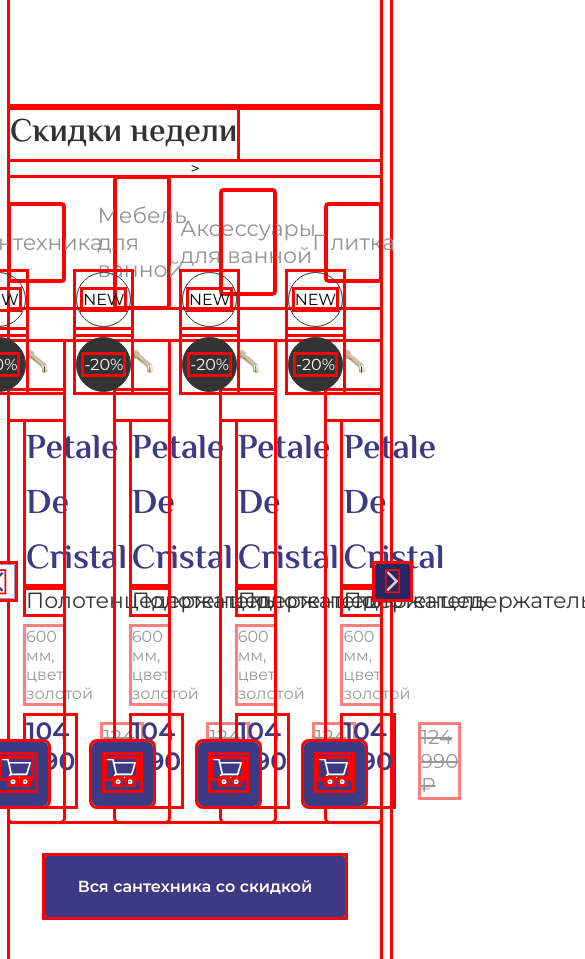
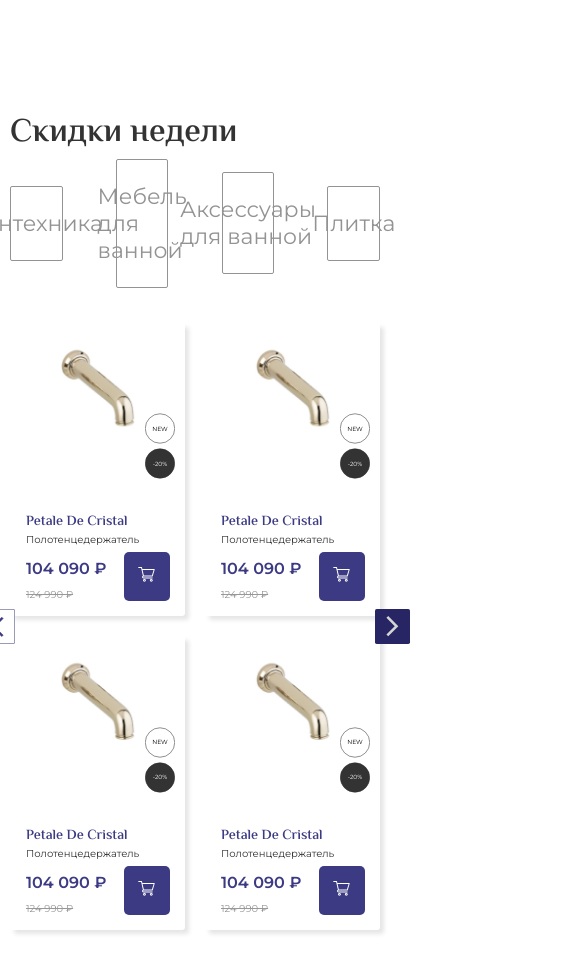
Before and after one commit to grebalexey/Baden, a plain HTML site: page index.html in a window 390 px wide. Shown: the part 1041-2000 px from the top of the page, 585 px wide, since content can reach past the window. Drawn offline with Linux system fonts and the light colour scheme.

Commit message:
адаптив для карточек

```diff
--- a/css/style.css
+++ b/css/style.css
@@ -4,9 +4,9 @@
     box-sizing: border-box;
 }
 
-* {
+/* * {
     outline: solid red;
- }
+ } */
 
 html{
     height: 100%;
@@ -698,9 +698,12 @@ background: var(--baden, #3C3A83);
     /* padding: 23px auto; */
 }
 
+.sales-menu__items:hover{
+    border-color: #4C4ABE;
+}
+
 .sales-menu__items:hover .sales-menu__links{
     color: var(--baden, #4C4ABE);
-    border-color: #4C4ABE;
 }
 
 /* .sales-menu__items + .sales-menu__items{
@@ -2211,6 +2214,40 @@ background: var(--baden, #3C3A83);
     }
 }
 
+@media (max-width: 1850px){
+    .card-stickers__items svg{
+        width: 45px;
+    }
+
+    .cards-stickers__text {
+        font-size: 13px;
+    }
+
+    .card-stickers__items + .card-stickers__items {
+        margin-top: 0px;
+    }
+
+    .main-button__left svg{
+        width: 55px;
+        height: 55px;
+    }
+
+    .main-button__left{
+        width: 55px;
+        height: 55px;
+    }
+
+    .main-button__right{
+        width: 55px;
+        height: 55px;
+    }
+
+    .main-button__right svg{
+        width: 55px;
+        height: 55px;
+    }
+}
+
 @media (max-width: 1800px){
     .header-top__city{
         margin-left: 0;
@@ -2327,6 +2364,14 @@ background: var(--baden, #3C3A83);
     .catalog__burger {
         margin: 24px 20px 23.22px 20px;
     }
+
+
+}
+
+@media (max-width: 1550px){
+    .card-top__stickers {
+        margin-right: 27px;
+    }
 }
 
 @media (max-width: 1500px){
@@ -2345,6 +2390,30 @@ background: var(--baden, #3C3A83);
     .section__title{
         font-size: 40px;
     }
+
+    .menu-cards__content {
+        flex-wrap: wrap;
+    }
+
+    .menu__card{
+        width: calc(33.33% - 40px);
+    }
+
+    .menu__card:last-child{
+        display: none;
+    }
+
+    .card-stickers__items svg{
+        width: 55px;
+    }
+
+    .cards-stickers__text {
+        font-size: 18px;
+    }
+
+    .card-stickers__items + .card-stickers__items {
+        margin-top: 10px;
+    }
 }
 
 @media (max-width: 1450px){
@@ -2408,6 +2477,14 @@ background: var(--baden, #3C3A83);
     .header-bottom__schedule {
         margin-right: 160px;
     }
+
+    .card-bottom__price{
+        display: block;
+    }
+
+    .card-bottom__priceold {
+        margin-top: 10px;
+    }
 }
 
 @media (max-width: 1300px){
@@ -2440,6 +2517,18 @@ background: var(--baden, #3C3A83);
     .header-top__city{
         display: none;
     }
+
+    .card-stickers__items svg{
+        width: 45px;
+    }
+
+    .cards-stickers__text {
+        font-size: 13px;
+    }
+
+    .card-stickers__items + .card-stickers__items {
+        margin-top: 0px;
+    }
 }
 
 @media (max-width: 1200px){
@@ -2533,6 +2622,22 @@ background: var(--baden, #3C3A83);
     .banner__content {
         padding: 50px 0 0 60px;
     }
+
+    /* .menu__card{
+        width: calc(50% - 40px);
+    }
+
+    .menu__card:last-child{
+        display: block;
+    } */
+
+    .card-bottom__title {
+        font-size: 28px;
+    }
+
+    .card-bottom__subtitle {
+        font-size: 16px;
+    }
 }
 
 @media (max-width: 1100px){
@@ -2554,6 +2659,19 @@ background: var(--baden, #3C3A83);
 
     .cooperation__images {
         width: calc(100% - 360px);
+    }
+
+    .card__purchase svg{
+        width: 25px;
+        height: 25px;
+    }
+
+    .card-stickers__items svg{
+        width: 40px;
+    }
+
+    .cards-stickers__text {
+        font-size: 11px;
     }
 }
 
@@ -2714,6 +2832,34 @@ background: var(--baden, #3C3A83);
     .category__text {
         font-size: 20px;
     }
+
+    .card-bottom__title {
+        font-size: 24px;
+    }
+
+    .card-bottom__subtitle {
+        font-size: 14px;
+    }
+
+    .card-bottom__desc {
+        font-size: 13px;
+    }
+
+    .card-bottom__pricenew {
+        font-size: 20px;
+    }
+
+    .card-bottom__priceold {
+        font-size: 16px;
+    }
+
+    .card-top__stickers {
+        margin-right: 10px;
+    }
+
+    .menu__card {
+        width: calc(33.33% - 27px);
+    }
 }
 
 @media (max-width: 850px){
@@ -2743,6 +2889,11 @@ background: var(--baden, #3C3A83);
 
     .cooperation-images__small{
         display: block;
+    }
+
+    .card__purchase svg{
+        width: 20px;
+        height: 20px;
     }
 }
 
@@ -2798,6 +2949,31 @@ background: var(--baden, #3C3A83);
     .category__links + .category__links{
         margin-left: 0px;
     }
+
+    .menu__card{
+        width: calc(50% - 40px);
+    }
+
+    .menu__card:last-child{
+        display: block;
+    }
+
+    .menu-cards__content{
+        gap: 20px;
+    }
+
+    .menu__card + .menu__card{
+        margin-left: 0;
+    }
+
+    .menu__card {
+        width: calc(50% - 10px);
+    }
+
+    .card__purchase svg {
+        width: 35px;
+        height: 35px;
+    }
 }
 
 @media (max-width: 750px){
@@ -2954,6 +3130,11 @@ background: var(--baden, #3C3A83);
     .footer-bottom__copyright{
         margin-top: 20px;
     }
+
+    .card__purchase svg {
+        width: 20px;
+        height: 20px;
+    }
 }
 
 @media (max-width: 450px){
@@ -2968,4 +3149,33 @@ background: var(--baden, #3C3A83);
     .button{
         width: 300px;
     }
-}
+
+    .card-bottom__title{
+        font-size: 14px;
+    }
+
+    .card-bottom__subtitle{
+        font-size: 10px;
+    }
+
+    .card-bottom__desc{
+        display: none;
+    }
+
+    .card-bottom__pricenew{
+        font-size: 16px;
+    }
+
+    .card-bottom__priceold{
+        font-size: 10px;
+    }
+
+    .card-stickers__items svg {
+        width: 30px;
+        height: 35px;
+    }
+
+    .cards-stickers__text {
+        font-size: 6px;
+    }
+}
--- a/index.html
+++ b/index.html
@@ -219,7 +219,7 @@
                 <div class="main-section__title">
                     <h2 class="section__title">Скидки недели</h2>
                     <div class="category__line line"></div>
-                </div>>
+                </div>
                 <div class="sales__menu">
                     <ul class="sales-menu__button">
                         <li class="sales-menu__items"><a href="#" class="sales-menu__links">Сантехника</a></li>
@@ -236,7 +236,7 @@
                         </svg>
                     </button>
                     <div class="menu-cards__content">
-                        <div class="card">
+                        <div class="card menu__card">
                             <div class="card__top">
                                 <a href="" class="card-top__image">
                                     <img src="images/izliv.jpg" alt="">
@@ -273,7 +273,7 @@
                                 </button>
                             </div>
                         </div>
-                        <div class="card">
+                        <div class="card menu__card">
                             <div class="card__top">
                                 <a href="" class="card-top__image">
                                     <img src="images/izliv.jpg" alt="">
@@ -310,7 +310,7 @@
                                 </button>
                             </div>
                         </div>
-                        <div class="card">
+                        <div class="card menu__card">
                             <div class="card__top">
                                 <a href="" class="card-top__image">
                                     <img src="images/izliv.jpg" alt="">
@@ -347,7 +347,7 @@
                                 </button>
                             </div>
                         </div>
-                        <div class="card">
+                        <div class="card menu__card">
                             <div class="card__top">
                                 <a href="" class="card-top__image">
                                     <img src="images/izliv.jpg" alt="">
@@ -418,7 +418,7 @@
                         </svg>
                     </button>
                     <div class="menu-cards__content">
-                        <div class="card">
+                        <div class="card menu__card">
                             <div class="card__top">
                                 <a href="" class="card-top__image">
                                     <img src="images/izliv.jpg" alt="">
@@ -455,7 +455,7 @@
                                 </button>
                             </div>
                         </div>
-                        <div class="card">
+                        <div class="card menu__card">
                             <div class="card__top">
                                 <a href="" class="card-top__image">
                                     <img src="images/izliv.jpg" alt="">
@@ -492,7 +492,7 @@
                                 </button>
                             </div>
                         </div>
-                        <div class="card">
+                        <div class="card menu__card">
                             <div class="card__top">
                                 <a href="" class="card-top__image">
                                     <img src="images/izliv.jpg" alt="">
@@ -529,7 +529,7 @@
                                 </button>
                             </div>
                         </div>
-                        <div class="card">
+                        <div class="card menu__card">
                             <div class="card__top">
                                 <a href="" class="card-top__image">
                                     <img src="images/izliv.jpg" alt="">
```
